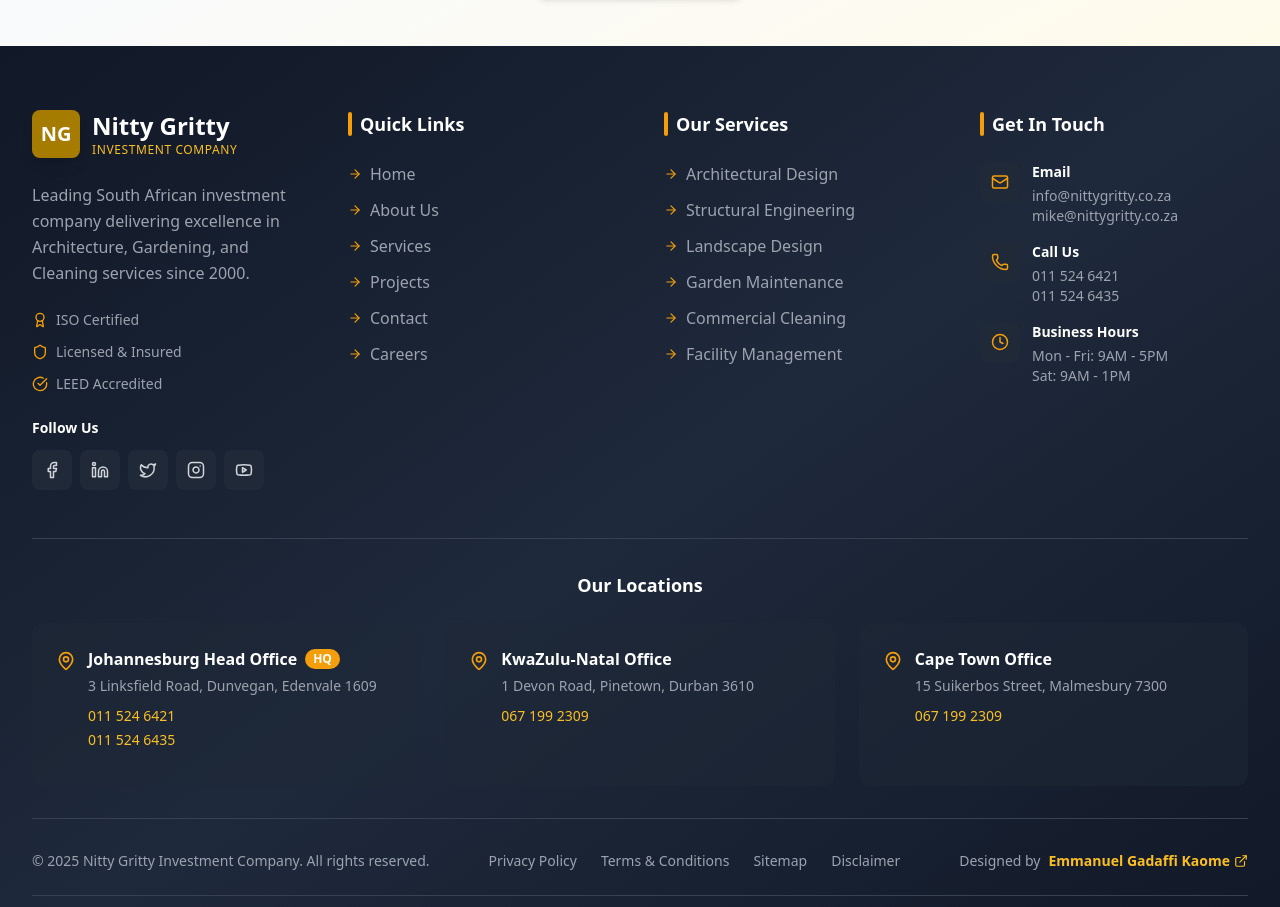
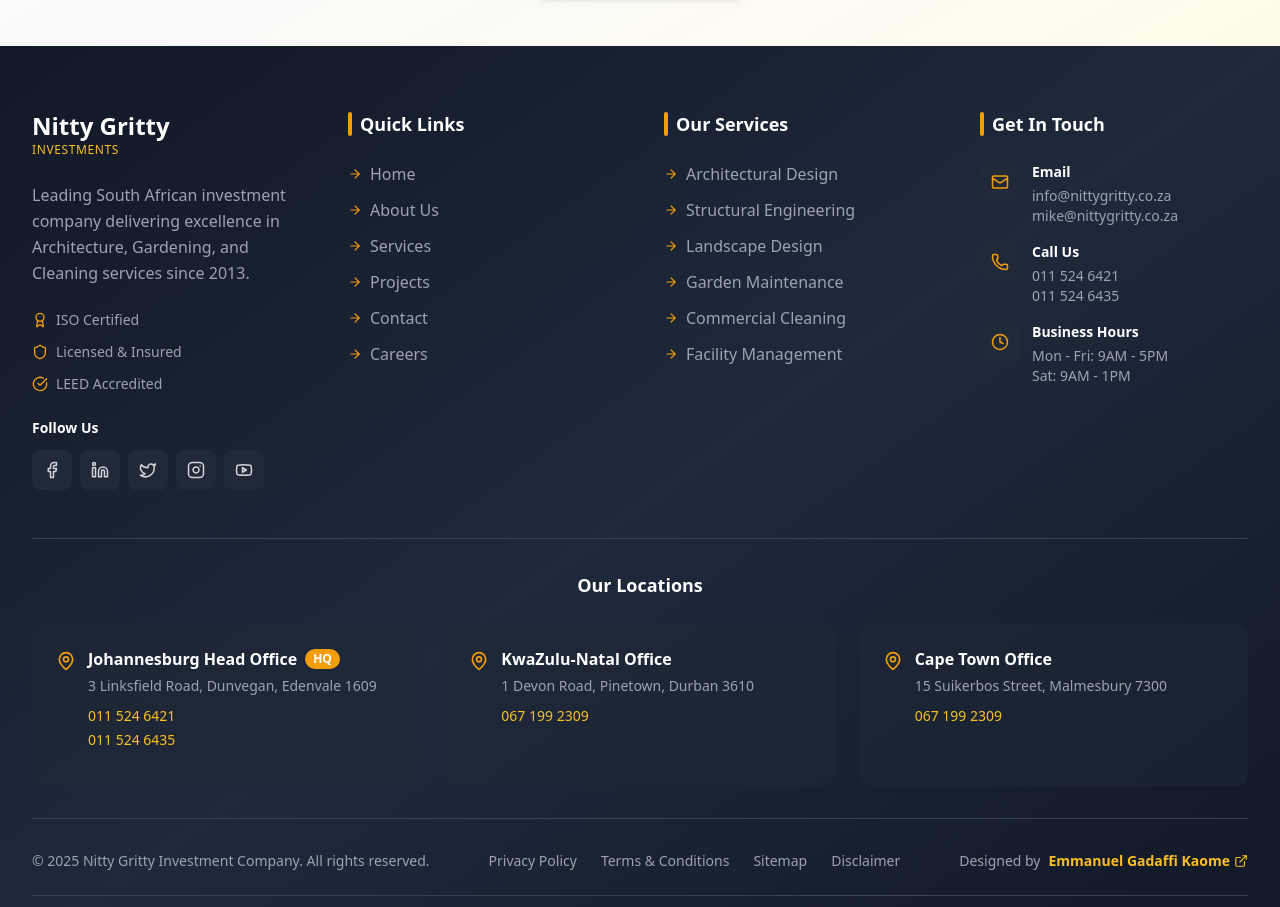
Before and after one commit to ManGeelato/nittygrittyinvestments, a React (Vite) app: page / in a window 1280 px wide. Shown: the part 3013-3920 px from the top of the page. Built offline with nearby package versions, Linux system fonts and the light colour scheme.

Commit message:
sdaaVDaDSV

```diff
--- a/index.html
+++ b/index.html
@@ -11,11 +11,11 @@
     <meta name="viewport" content="width=device-width, initial-scale=1.0" />
 
     <!-- Primary Meta Tags -->
-    <title>Nitty Gritty Investment Company | Architecture, Gardening & Cleaning Services South Africa</title>
-    <meta name="title" content="Nitty Gritty Investment Company | Architecture, Gardening & Cleaning Services South Africa" />
-    <meta name="description" content="Leading investment company offering premium Architectural Design, Professional Gardening, and Commercial Cleaning services across Johannesburg, Durban, and Cape Town. 20+ years of excellence with 5000+ satisfied clients." />
+    <title>Nitty Gritty Investments | Architecture, Gardening & Cleaning Services South Africa</title>
+    <meta name="title" content="Nitty Gritty Investments | Architecture, Gardening & Cleaning Services South Africa" />
+    <meta name="description" content="Leading investments offering premium Architectural Design, Professional Gardening, and Commercial Cleaning services across Johannesburg, Durban, and Cape Town. 20+ years of excellence with 5000+ satisfied clients." />
     <meta name="keywords" content="architecture services South Africa, gardening services Johannesburg, cleaning services Durban, commercial cleaning Cape Town, landscape design, architectural design, facility management, Nitty Gritty, investment company South Africa" />
-    <meta name="author" content="Nitty Gritty Investment Company" />
+    <meta name="author" content="Nitty Gritty Investments" />
     <meta name="robots" content="index, follow" />
 
     <!-- Geo Tags -->
@@ -27,17 +27,17 @@
     <!-- Open Graph / Facebook -->
     <meta property="og:type" content="website" />
     <meta property="og:url" content="https://www.nittygritty.co.za/" />
-    <meta property="og:title" content="Nitty Gritty Investment Company | Architecture, Gardening & Cleaning Services" />
-    <meta property="og:description" content="Leading investment company offering premium Architectural Design, Professional Gardening, and Commercial Cleaning services across South Africa. 20+ years of excellence." />
+    <meta property="og:title" content="Nitty Gritty Investments  | Architecture, Gardening & Cleaning Services" />
+    <meta property="og:description" content="Leading investments  offering premium Architectural Design, Professional Gardening, and Commercial Cleaning services across South Africa. 20+ years of excellence." />
     <meta property="og:image" content="https://www.nittygritty.co.za/og-image.jpg" />
-    <meta property="og:site_name" content="Nitty Gritty Investment Company" />
+    <meta property="og:site_name" content="Nitty Gritty Investments" />
     <meta property="og:locale" content="en_ZA" />
 
     <!-- Twitter -->
     <meta property="twitter:card" content="summary_large_image" />
     <meta property="twitter:url" content="https://www.nittygritty.co.za/" />
-    <meta property="twitter:title" content="Nitty Gritty Investment Company | Architecture, Gardening & Cleaning Services" />
-    <meta property="twitter:description" content="Leading investment company offering premium Architectural Design, Professional Gardening, and Commercial Cleaning services across South Africa." />
+    <meta property="twitter:title" content="Nitty Gritty Investments | Architecture, Gardening & Cleaning Services" />
+    <meta property="twitter:description" content="Leading investments offering premium Architectural Design, Professional Gardening, and Commercial Cleaning services across South Africa." />
     <meta property="twitter:image" content="https://www.nittygritty.co.za/twitter-image.jpg" />
 
     <!-- Canonical URL -->
@@ -156,7 +156,7 @@
       "alternateName": "Nitty Gritty",
       "url": "https://www.nittygritty.co.za",
       "logo": "https://www.nittygritty.co.za/logo.png",
-      "foundingDate": "2000",
+      "foundingDate": "2013",
       "contactPoint": {
         "@type": "ContactPoint",
         "telephone": "+27115246421",
--- a/src/components/footer/Footer.jsx
+++ b/src/components/footer/Footer.jsx
@@ -64,17 +64,14 @@ const Footer = () => {
           {/* Company Info */}
           <div className="lg:col-span-1">
             <div className="flex items-center gap-3 mb-6">
-              <div className="w-12 h-12 bg-gradient-to-br from-[#A67C00] to-[#A67C00] rounded-lg flex items-center justify-center shadow-lg">
-                <span className="text-white font-bold text-xl">NG</span>
-              </div>
               <div>
                 <h3 className="text-2xl font-bold text-white">Nitty Gritty</h3>
-                <p className="text-xs text-amber-400 tracking-wider">INVESTMENT COMPANY</p>
+                <p className="text-xs text-amber-400 tracking-wider">INVESTMENTS</p>
               </div>
             </div>
 
             <p className="text-gray-400 leading-relaxed mb-6">
-              Leading South African investment company delivering excellence in Architecture, Gardening, and Cleaning services since 2000.
+              Leading South African investment company delivering excellence in Architecture, Gardening, and Cleaning services since 2013.
             </p>
 
             {/* Certifications */}
--- a/src/pages/home/components/Hero.jsx
+++ b/src/pages/home/components/Hero.jsx
@@ -123,10 +123,6 @@ const Hero = () => {
           {/* Left Content */}
           <div className="space-y-6 animate-fadeIn">
             {/* Badge */}
-            {/* <div className="inline-flex items-center gap-1.5 px-3 py-1.5 bg-amber-100 rounded-full text-amber-800 text-xs font-medium hidden">
-              <Star size={14} className="fill-amber-600 text-amber-600" />
-              <span>Trusted Investment Company Since 2000</span>
-            </div> */}
             <div className="inline-flex items-center gap-1.5 px-3 py-1.5 bg-amber-100 rounded-full text-amber-800 text-xs font-medium">
               <Star size={14} className="fill-amber-600 text-amber-600" />
               <span>Trusted Investment Company Since 2013</span>
--- a/src/pages/home/components/StatsHighlights.jsx
+++ b/src/pages/home/components/StatsHighlights.jsx
@@ -40,7 +40,7 @@ const StatsHighlights = () => {
       color: 'from-green-500 to-green-600',
       bgColor: 'bg-green-50',
       iconColor: 'text-green-600',
-      description: 'Industry expertise since 2000'
+      description: 'Industry expertise since 2013'
     },
     {
       icon: MapPin,
```
